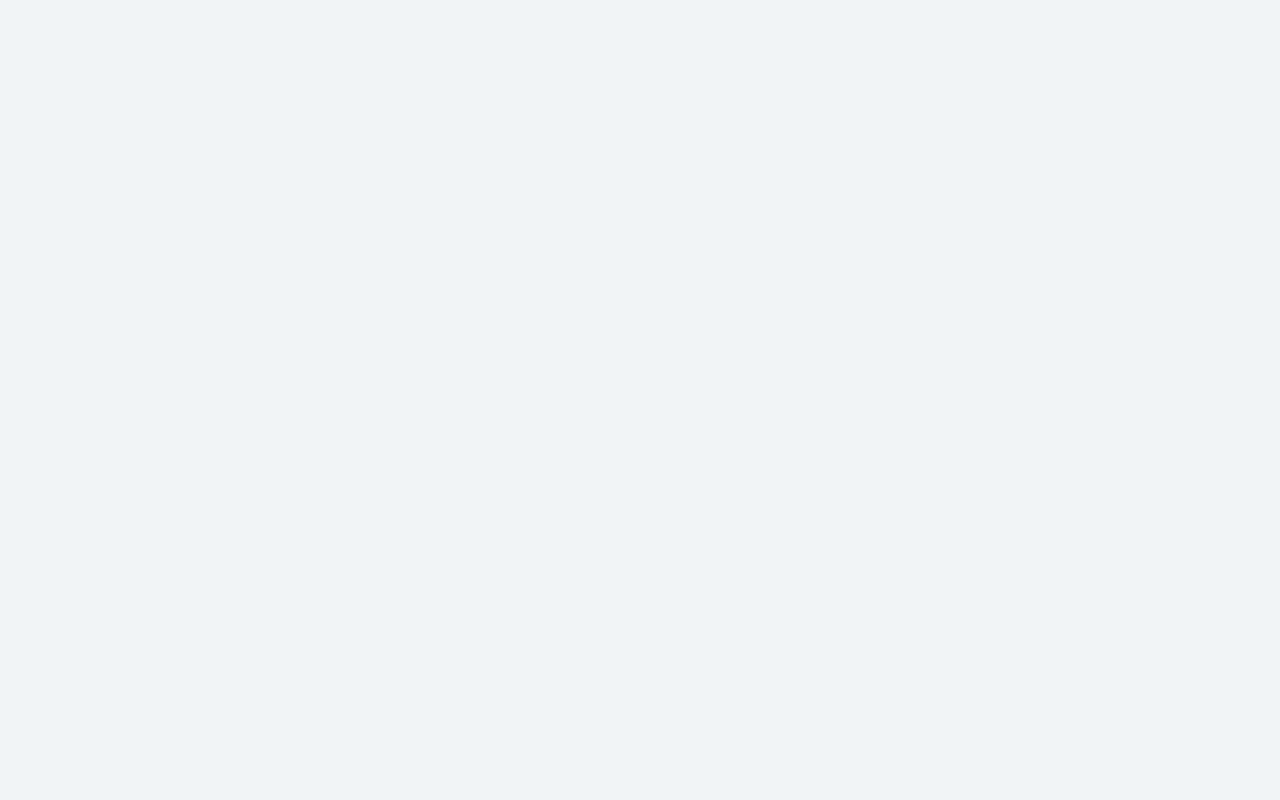
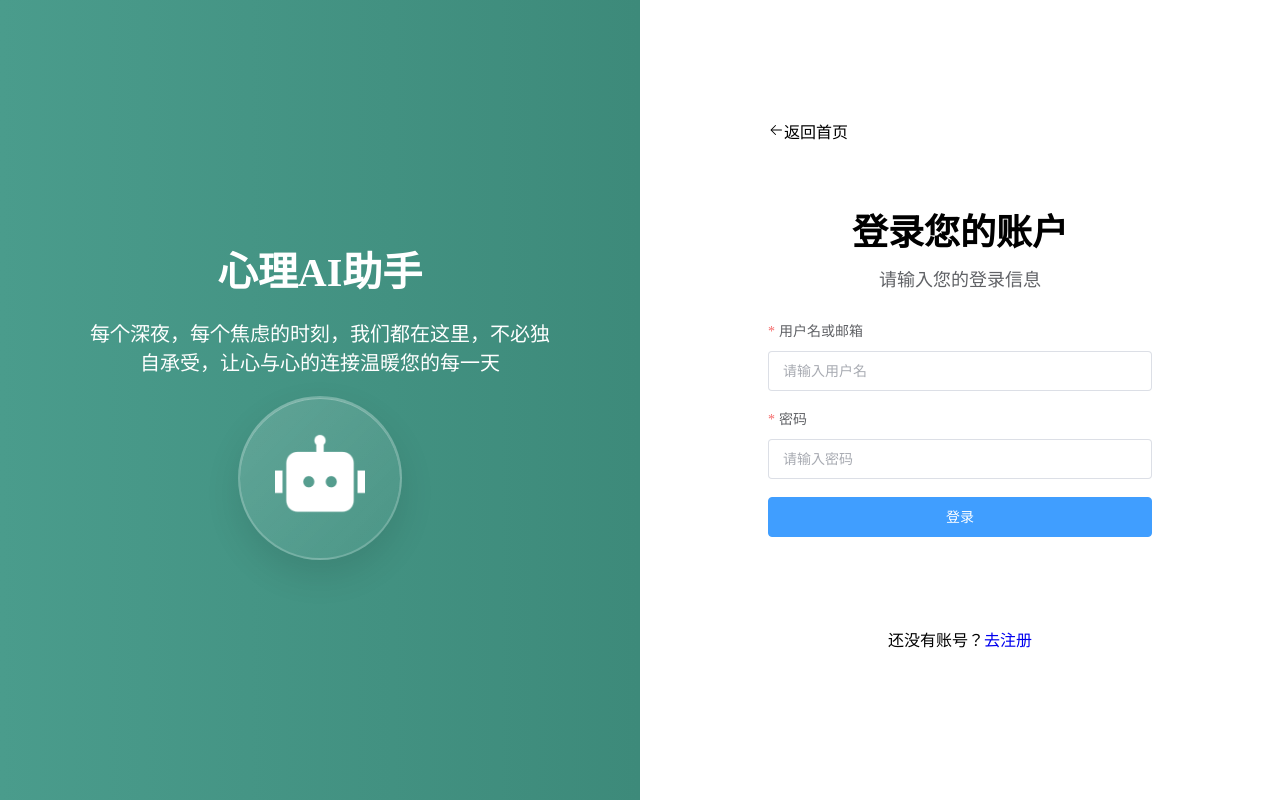
Before and after one commit to ycq822/trae-AI-code, a Vue app in the folder AI_vue/: page /auth/login in a window 1280 px wide. Before the commit this address had no page. Built offline with nearby package versions, Linux system fonts and the light colour scheme.

Commit message:
authLogin

```diff
--- /dev/null
+++ b/AI_vue/src/components/AuthLayout.vue
@@ -0,0 +1,74 @@
+<template>
+    <div class="auth-layout">
+        <div class="left-section">
+            <div class="content">
+                <h2 class="title">心理AI助手</h2>
+                <p class="text">每个深夜，每个焦虑的时刻，我们都在这里，不必独自承受，让心与心的连接温暖您的每一天</p>
+                <div class="robot">
+                    <el-image style="width: 90px; height: 90px;" :src="iconUrl"></el-image>
+                </div>
+            </div>
+        </div>
+        <div class="right-section">
+            <router-view></router-view>
+        </div>
+    </div>
+
+</template>
+
+<script setup>
+
+const iconUrl = new URL('@/assets/images/robot-fill.png', import.meta.url).href
+</script>
+
+<style lang="scss" scoped>
+.auth-layout {
+    display: flex;
+    .left-section {
+        display: flex;
+        justify-content: center;
+        align-items: center;
+        flex: 1;
+        background: linear-gradient(90deg, rgb(74, 156, 140) 0%, rgb(61, 138, 122) 100%) rgba(74, 156, 140, 0.95);
+        height: 100vh;
+        .content {
+            display: flex;
+            flex-direction: column;
+            justify-content: center;
+            align-items: center;
+            .title {
+                margin-bottom: 20px;
+                font-size: 40px;
+                font-weight: bold;
+                color: #fff;
+            }
+            .text {
+                margin-bottom: 20px;
+                width: 460px;
+                font-size: 20px;
+                color: #fff;
+                text-align: center;
+            }
+            .robot {
+                display: flex;
+                justify-content: center;
+                align-items: center;
+                width: 160px;
+                height: 160px;
+                border-radius: 50%;
+                border: 2px solid rgba(255, 255, 255, 0.2);
+                background: linear-gradient(135deg, rgba(255, 255, 255, 0.15) 0%, rgba(255, 255, 255, 0.05) 100%);
+                box-shadow: 0 15px 35px rgba(0, 0, 0, 0.1),inset 0 1px 0 rgba(255, 255, 255, 0.3);
+            }
+        }
+    }
+    .right-section {
+        display: flex;
+        justify-content: center;
+        align-items: center;
+        flex: 1;
+        height: 100vh;
+        background-color: #fff;
+    }
+}
+</style>
--- a/AI_vue/src/components/TableSearch.vue
+++ b/AI_vue/src/components/TableSearch.vue
@@ -62,7 +62,6 @@ const isComp = (comp) => {
     }[comp]
 }
 const handleSearch=()=>{
-    // console.log(formData)
     emit('search', formData)
 }
 const handleReset=(formEl)=>{
--- a/AI_vue/src/router/index.js
+++ b/AI_vue/src/router/index.js
@@ -1,5 +1,6 @@
 import { createRouter, createWebHistory } from 'vue-router'
 import BackendLayout from '@/components/BackendLayout.vue'
+import AuthLayout from '@/components/AuthLayout.vue'
 
 //路由配置
 const backendRoutes=[
@@ -42,6 +43,26 @@ const backendRoutes=[
                 }
             }
         ]
+    },
+    {
+        path:'/auth',
+        component:AuthLayout,
+        children:[
+            {
+                path:'login',
+                component:()=>import('@/views/login.vue'),
+                meta:{
+                    title:'登录'
+                }
+            },
+            {
+                path:'register',
+                component:()=>import('@/views/register.vue'),
+                meta:{
+                    title:'注册'
+                }
+            }
+        ]
     }
 ]
 
--- /dev/null
+++ b/AI_vue/src/views/login.vue
@@ -0,0 +1,93 @@
+<template>
+    <div class="container">
+        <div class="title">
+            <div class="back-home">
+                <el-icon><Back /></el-icon>
+                <span>返回首页</span>
+            </div>
+            <div class="title-text">
+                <h2>登录您的账户</h2>
+                <p>请输入您的登录信息</p>
+            </div>
+        </div>
+        <div class="form-container">
+            <el-form
+                ref="loginFormRef"
+                :model="formData"
+                :rules="rules"
+                label-position="top"
+            >
+                <el-form-item label="用户名或邮箱" prop="username">
+                    <el-input v-model="formData.username" size="large" placeholder="请输入用户名"></el-input>
+                </el-form-item>
+                <el-form-item label="密码" prop="password">
+                    <el-input v-model="formData.password" size="large" placeholder="请输入密码" type="password" show-password></el-input>
+                </el-form-item>
+                <el-button class="btn" size="large" type="primary" @click="submitForm(loginFormRef)">登录</el-button>
+            </el-form>
+            <div class="footer">
+                <p>还没有账号？<router-link to="/auth/register" @click="handleRegister">去注册</router-link></p>
+            </div>
+        </div>
+    </div>
+
+</template>
+
+<script setup>
+import { ref, reactive } from 'vue'
+
+const loginFormRef = ref()
+const formData = reactive({
+    username: '',
+    password: ''
+})
+const rules = reactive({
+    username: [
+        { required: true, message: '请输入用户名或邮箱', trigger: 'blur' }
+    ],
+    password: [
+        { required: true, message: '请输入密码', trigger: 'blur' }
+    ]
+})
+const submitForm = async (formEl) => {
+    if(!formEl) return
+    await formEl.validate((valid,fields)=>{
+        if(valid){
+            console.log(fields)
+        }
+    })
+}
+</script>
+
+<style lang="scss" scoped>
+.container{
+    width: 384px;
+    .title{
+        .back-home{
+            margin-bottom: 60px;
+        }
+        .title-text{
+            text-align: center;
+            h2{
+                font-size:36px;
+                margin-bottom: 10px;
+            }
+            p{
+                font-size: 18px;
+                color: #606266;
+            }
+        }
+    }
+    .form-container{
+        margin-top: 30px;
+        .btn{
+            width: 100%;
+            margin-bottom: 60px;
+        }
+        .footer{
+            text-align: center;
+            padding: 30px;
+        }
+    }
+}
+</style>
--- /dev/null
+++ b/AI_vue/src/views/register.vue
@@ -0,0 +1,3 @@
+<template>
+    <div>注册页</div>
+</template>
```
